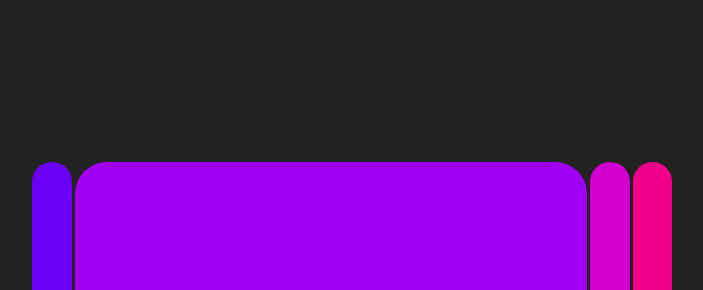
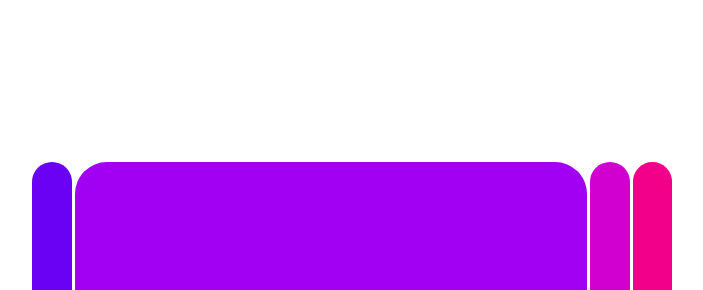
Before and after one commit to Nylenn/VanillaComponents, a plain HTML site: page slidingPanels/index.html in a window 1280 px wide. Shown: the part 78-368 px from the top of the page, without its empty margins (291-994 px from the left). Drawn offline with Linux system fonts and the light colour scheme.

Commit message:
added gifs

```diff
--- a/dynamicCards/style.css
+++ b/slidingPanels/style.css
@@ -9,7 +9,7 @@ body {
     justify-content: center;
     align-items: center;
     min-height: 100vh;
-    background-color: #222222;
+    background-color: white;
     font-family: Arial, sans-serif;
     width: 100vw;
 }
```
Also changed, not shown: assets/light-dark-mode-switch.gif (added), slidingPanels/index.html (renamed from dynamicCards/index.html), slidingPanels/script.js (renamed from dynamicCards/script.js), slidingPanels/slidingPanels.css (renamed from dynamicCards/slidingPanels.css), 2 other files.
